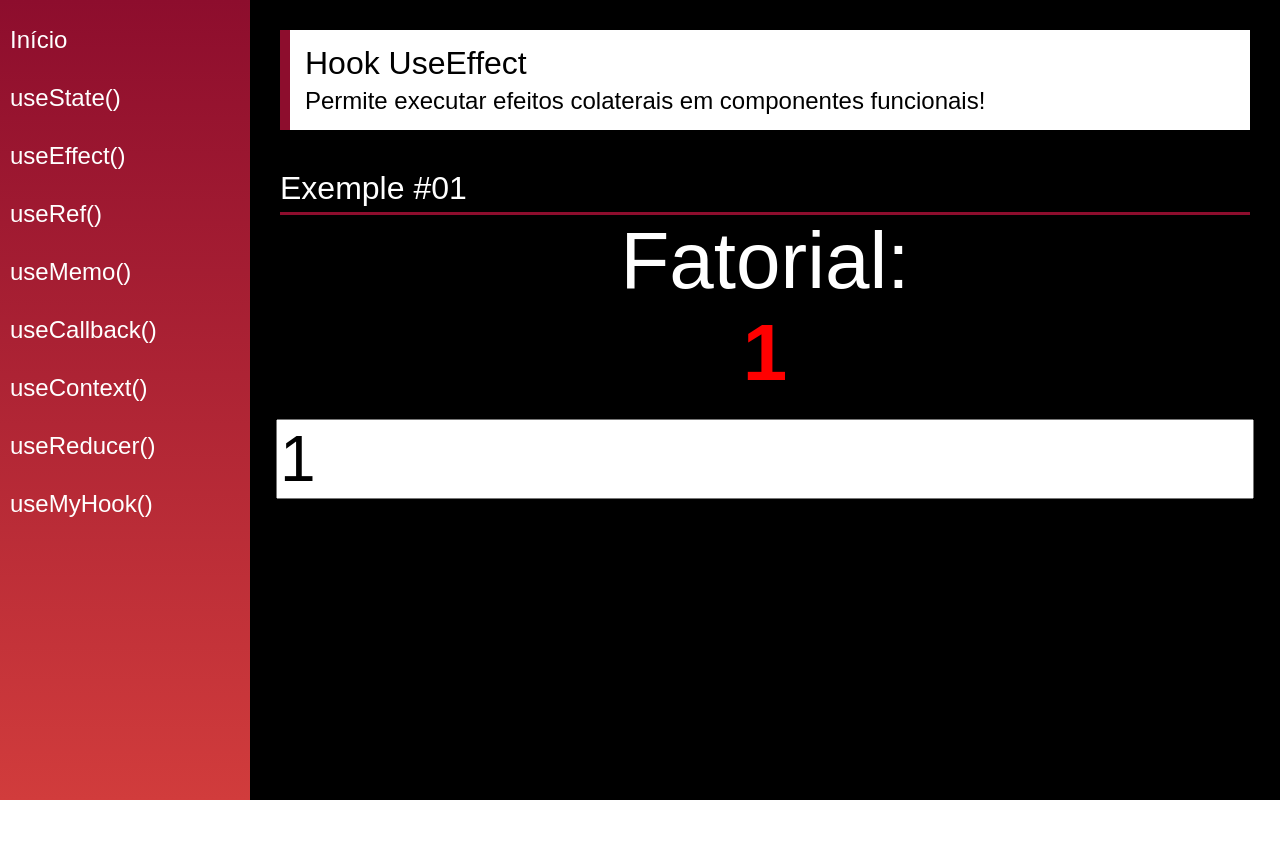
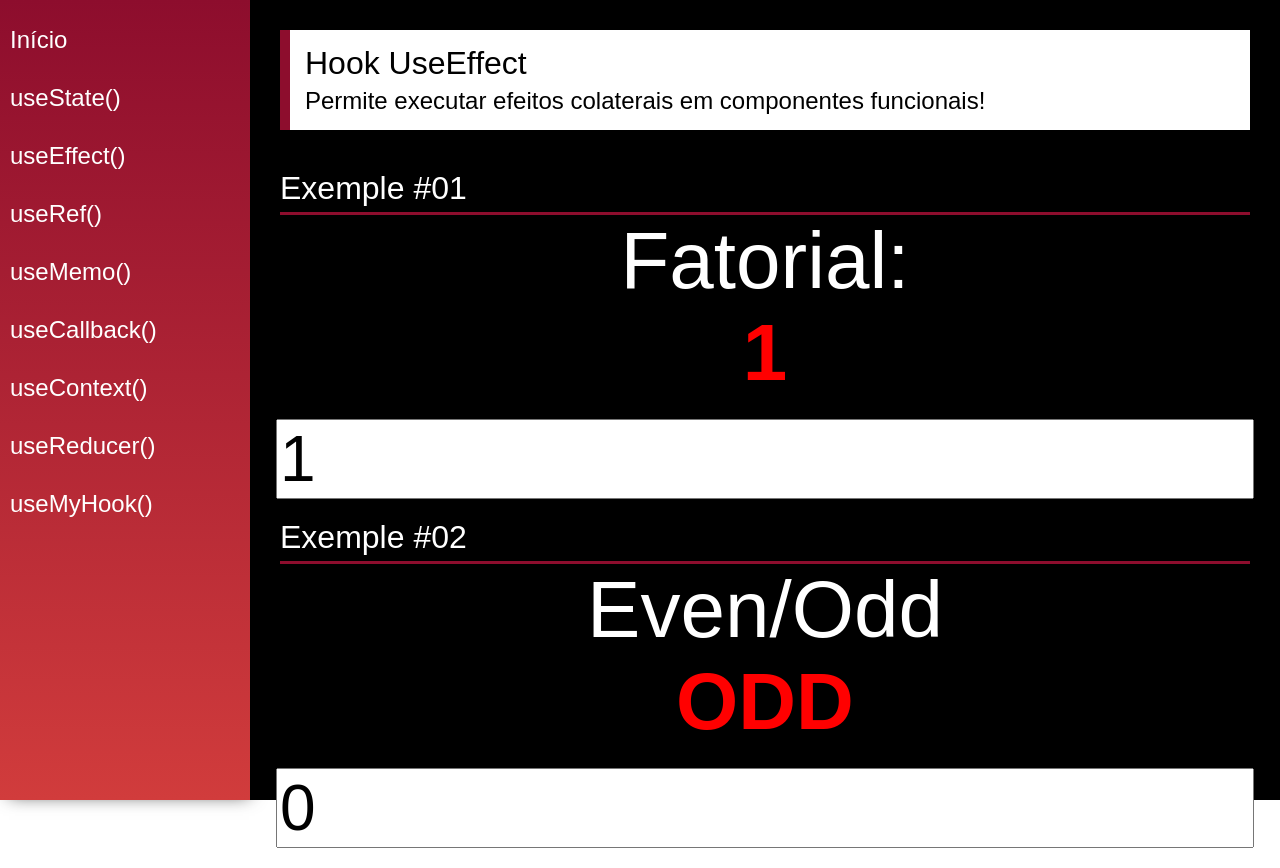
Before and after one commit to gabrielDpadua21/hooks, a React (Create React App) app: page /useEffect in a window 1280 px wide. Before the commit the page ends 800 px from the top, so only its background shows below. Built offline with nearby package versions, Linux system fonts and the light colour scheme.

Commit message:
Exemple #2 useEffect

```diff
--- a/src/views/examples/UseEffect.jsx
+++ b/src/views/examples/UseEffect.jsx
@@ -6,6 +6,8 @@ const UseEffect = (props) => {
 
     const [number, setNumber] = useState(1);
     const [fatorial, setFatorial] = useState(1);
+    const [number2, setNumber2] = useState(0);
+    const [oddEven, setOddEven] = useState(null);
 
     useEffect(function () {
         setFatorial(calcFatorial(number));
@@ -15,11 +17,19 @@ const UseEffect = (props) => {
         if(fatorial > 100000) document.title = "Rich!!!!"
     }, [fatorial])
 
+    useEffect( () => {
+        setOddEven(verifyOddEven(number2))
+    }, [number2])
+
 
     const calcFatorial = (n) => {
         if(n < 0) return -1;
         if(n == 0) return 1;
         return calcFatorial(n - 1) * n;
+    }
+
+    const verifyOddEven = (n) => {
+        return n % 2 === 0 ? 'ODD': 'EVEN';
     }
 
     return (
@@ -45,6 +55,23 @@ const UseEffect = (props) => {
                     onChange={e => setNumber(e.target.value)}
                 />
             </div>
+
+            <SectionTitle title="Exemple #02" />
+
+            <div className="center">
+                <span className="text">
+                    Even/Odd
+                </span>
+                <span className="text red">
+                    {oddEven}
+                </span>
+                <input
+                    type="number"
+                    className="input"
+                    value={number2}
+                    onChange={e => setNumber2(e.target.value)}
+                />
+            </div>
         </div>
     )
 }
```
